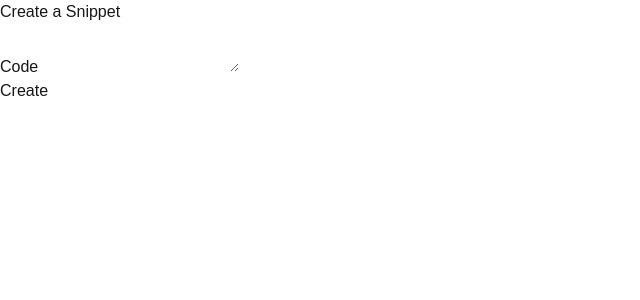
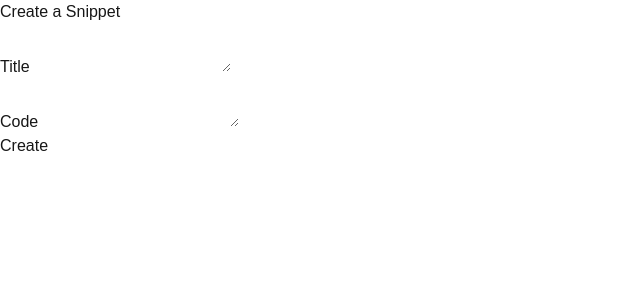
Before and after one commit to heuristic-machina/snippets, a Next.js app: page /snippets/new in a window 1280 px wide. Shown: the top 300 px of the page, without its empty margins (0-640 px from the left). Built offline with nearby package versions, Linux system fonts and the light colour scheme.

Commit message:
server action for creating snippet

```diff
--- a/src/app/snippets/new/page.tsx
+++ b/src/app/snippets/new/page.tsx
@@ -1,14 +1,46 @@
+import { redirect } from 'next/navigation';
+import { db } from '@/db';
+
 export default function SnippetCreatePage() {
-    return <form>
+    //server action
+    async function createSnippet(formData: FormData) {
+        'use server';
+        //check user's input validation
+        const title = formData.get('title') as string;
+        const code = formData.get('code') as string;
+        //create new db record
+        const snippet = await db.snippet.create({
+            data: {
+                title,
+                code
+            }
+        });
+        console.log(snippet);
+        //redirect user back to root route
+        redirect('/');
+
+    }
+
+    return <form action={createSnippet}>
      <h3 className='font-bold m-3'>Create a Snippet</h3>
      <div className='flex flex-col gap-4'>
+        <div className="flex gap-4">
+           <label className="w-12" htmlFor='title'>
+            Title
+            </label>
+            <textarea
+            name='title'
+            className='border rounded p-2 w-full text-black'
+            id='title'
+            />
+        </div>
         <div className="flex gap-4">
            <label className="w-12" htmlFor='code'>
             Code
             </label>
             <textarea
             name='code'
-            className='border rounded p-2 w-full'
+            className='border rounded p-2 w-full text-black'
             id='code'
             />
         </div>
```
Also changed, not shown: 2 other files (tests, documents, lock files or other folders).
